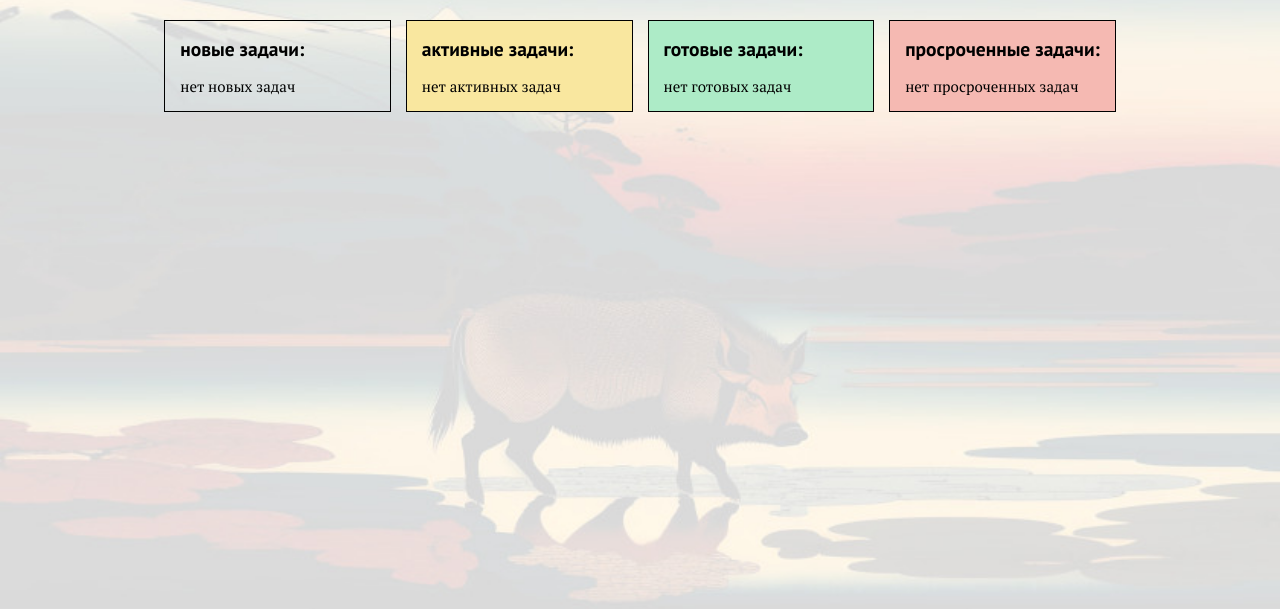
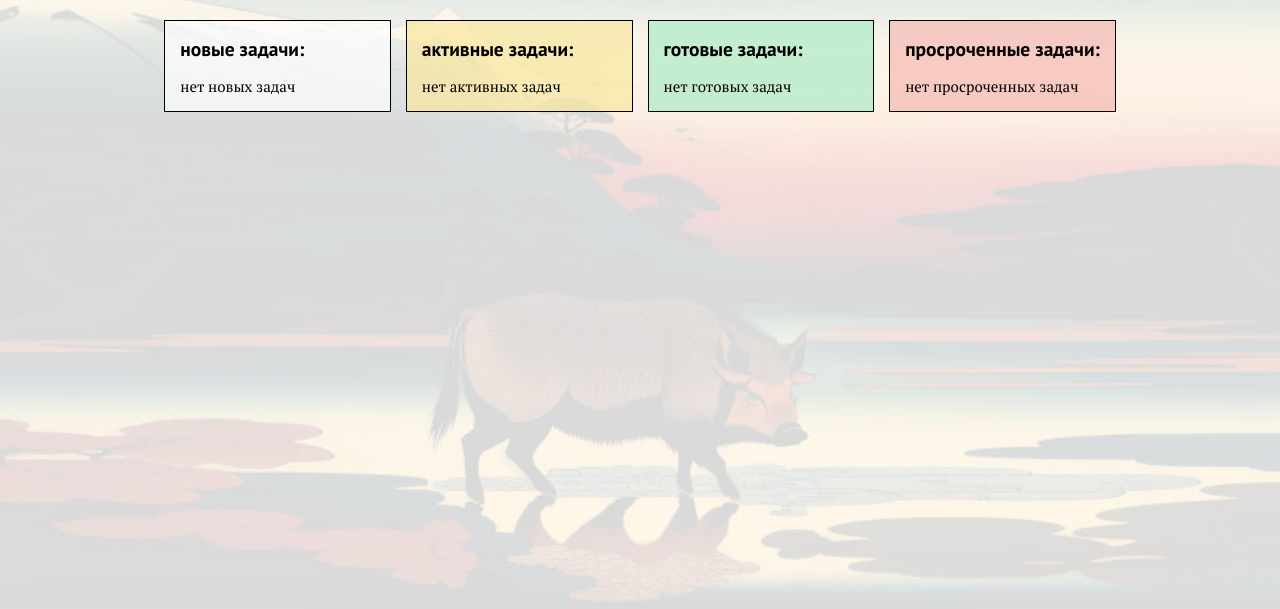
Before and after one commit to it-ddt/kanban, a Django app: template templates/kanban/kanban_detail.html in a window 1280 px wide. Shown: the part 130-739 px from the top of the page. Run offline with Django 3.2, Linux system fonts and the light colour scheme; the template is opened without the code that fills it, so the values that code supplies are empty.

Commit message:
прозрачные подложки

```diff
--- a/static/css/style.css
+++ b/static/css/style.css
@@ -97,6 +97,8 @@ h3 {
 }
 
  .main-item {
+    padding: 20px;
+    background-color: hsla(0, 0%, 100%, 0.8);
     display: flex;
     flex-direction: column;
     align-items: flex-start;
@@ -174,41 +176,45 @@ h3 {
 
 .form-button {
     border: 1px solid #000;
-    background-color: #F2F4F4;
+    background-color: hsla(0, 0%, 80%, 0.8);
     padding: 5px 25px;
     align-self: flex-start;
 }
 
 .link-button {
     color: #000;
-    background-color: #F2F4F4;
+    background-color:  hsla(0, 0%, 80%, 0.8);
     border: 1px solid #000;
     padding: 5px 25px;
     text-decoration: none;
 }
 
 .button--yellow {
-    background-color: hsl(48, 89%, 80%);
+    background-color: hsla(48, 100%, 80%, 0.8);
 }
 
 .button--red {
-    background-color: hsl(6, 78%, 83%);
+    background-color: hsla(6, 100%, 83%, 0.8);
 }
 
 .button--green {
-    background-color: hsl(145, 61%, 80%);
+    background-color: hsla(145, 100%, 80%, 0.8);
+}
+
+.task-new {
+    background-color: hsla(0, 0%, 100%, 0.7);
 }
 
 .task-active {
-    background-color: hsl(48, 89%, 80%);
+    background-color: hsla(48, 89%, 80%, 0.7);
 }
 
 .task-completed {
-    background-color: hsl(145, 61%, 80%);
+    background-color: hsla(145, 61%, 80%, 0.7);
 }
 
 .task-overdue {
-    background-color: hsl(6, 78%, 83%);
+    background-color: hsla(6, 78%, 83%, 0.7);
 }
 
 .footer-container {
```
